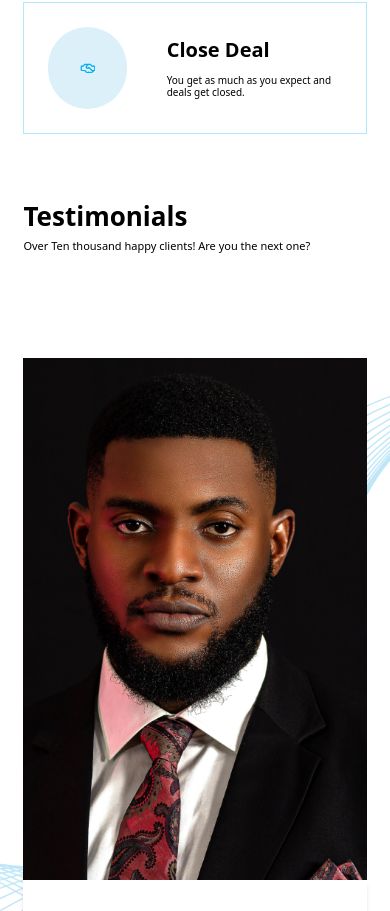
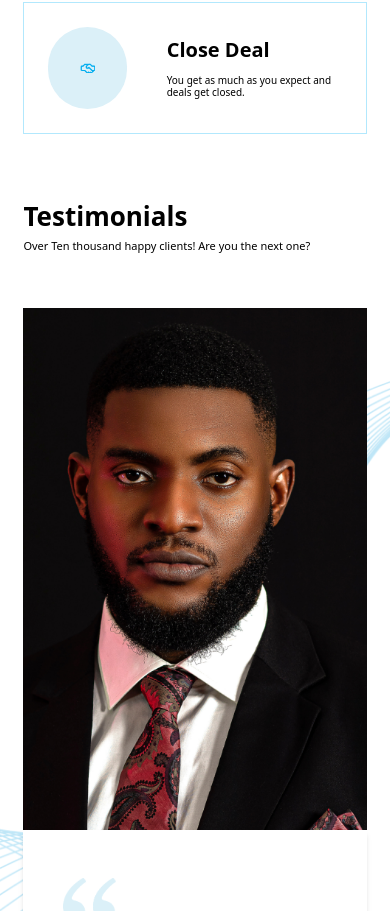
Before and after one commit to Clinzho1996/assuch, a Next.js app: page / in a window 390 px wide. Shown: the part 5033-5944 px from the top of the page. Built offline with nearby package versions, Linux system fonts and the light colour scheme.

Commit message:
mobile done

```diff
--- a/src/app/components/Testimonial.jsx
+++ b/src/app/components/Testimonial.jsx
@@ -76,7 +76,7 @@ function Testimonial() {
         <Image
           src={User}
           alt="testimonials"
-          className="h-[774px] object-contain"
+          className="h-[774px] object-contain mt-[-50px] md:mt-0"
         />
         <div className="bg-white p-10 shadow-md mt-[-150px]">
           <Image
```
